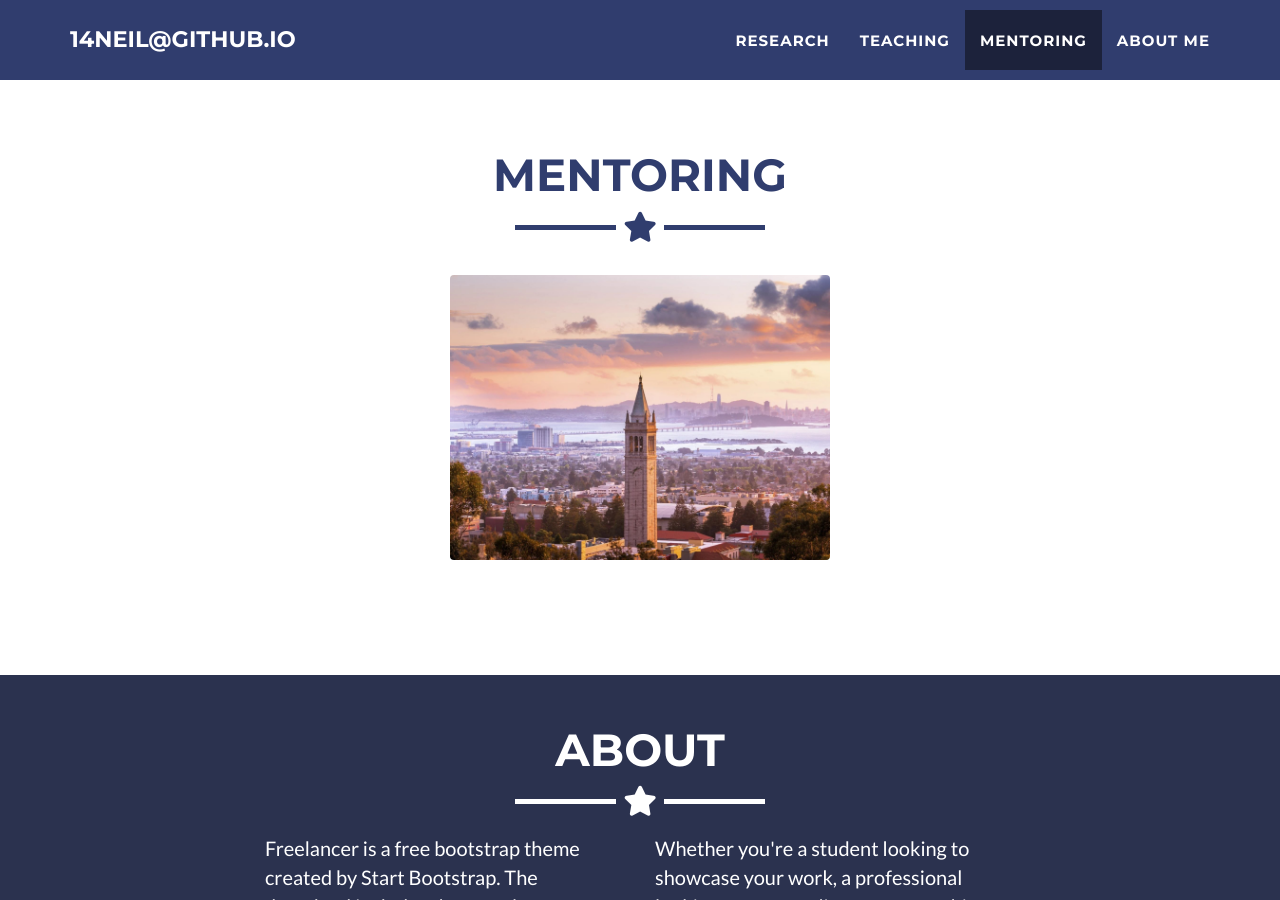
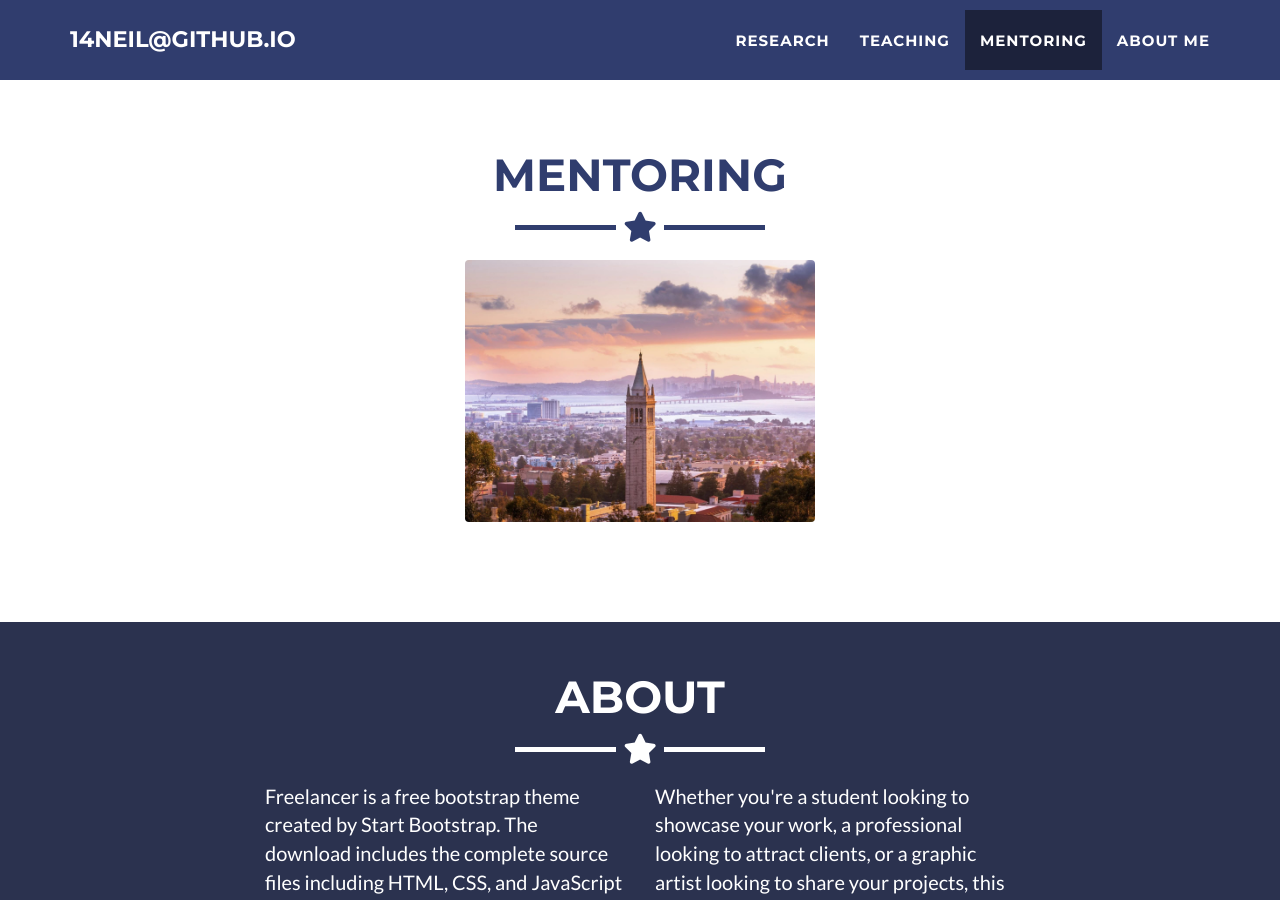
Before and after one commit to 14neil/14neil.github.io, a Jekyll site: the page built from _posts/2025-09-04-project-5.markdown, in a window 1280 px wide and 900 px high, scrolled down 2125 px. Built offline with Jekyll 4.4.1, drawn with Linux system fonts in a browser that asks for light colours.

Commit message:
Update mentoring_grid.html

```diff
--- a/_includes/mentoring_grid.html
+++ b/_includes/mentoring_grid.html
@@ -7,18 +7,17 @@
         <hr class="star-primary">
       </div>
     </div>
-
-    <div class="portfolio-flex-row" style="display: flex; flex-wrap: wrap; justify-content: center;">
+    <div class="portfolio-flex-row">
       {% for post in site.posts %}
         {% if post.category == "mentoring" %}
-          <div class="portfolio-flex-item portfolio-item" style="flex: 0 0 33.33%; max-width: 33.33%; margin: 15px;">
+          <div class="portfolio-flex-item portfolio-item">
             <a href="#portfolioModal-{{ post.modal-id }}" class="portfolio-link" data-toggle="modal">
               <div class="caption">
                 <div class="caption-content">
-                  <i class="fa fa-search-plus fa-3x"></i>
+                  <i class="fa fa-search-plus"></i>
                 </div>
               </div>
-              <img src="img/portfolio/{{ post.img }}" class="img-responsive" alt="{{ post.alt }}" style="width: 100%; max-width: 900px; height: auto;">
+              <img src="img/portfolio/{{ post.img }}" class="img-fluid d-block mx-auto" alt="{{ post.alt }}">
             </a>
           </div>
         {% endif %}
```
